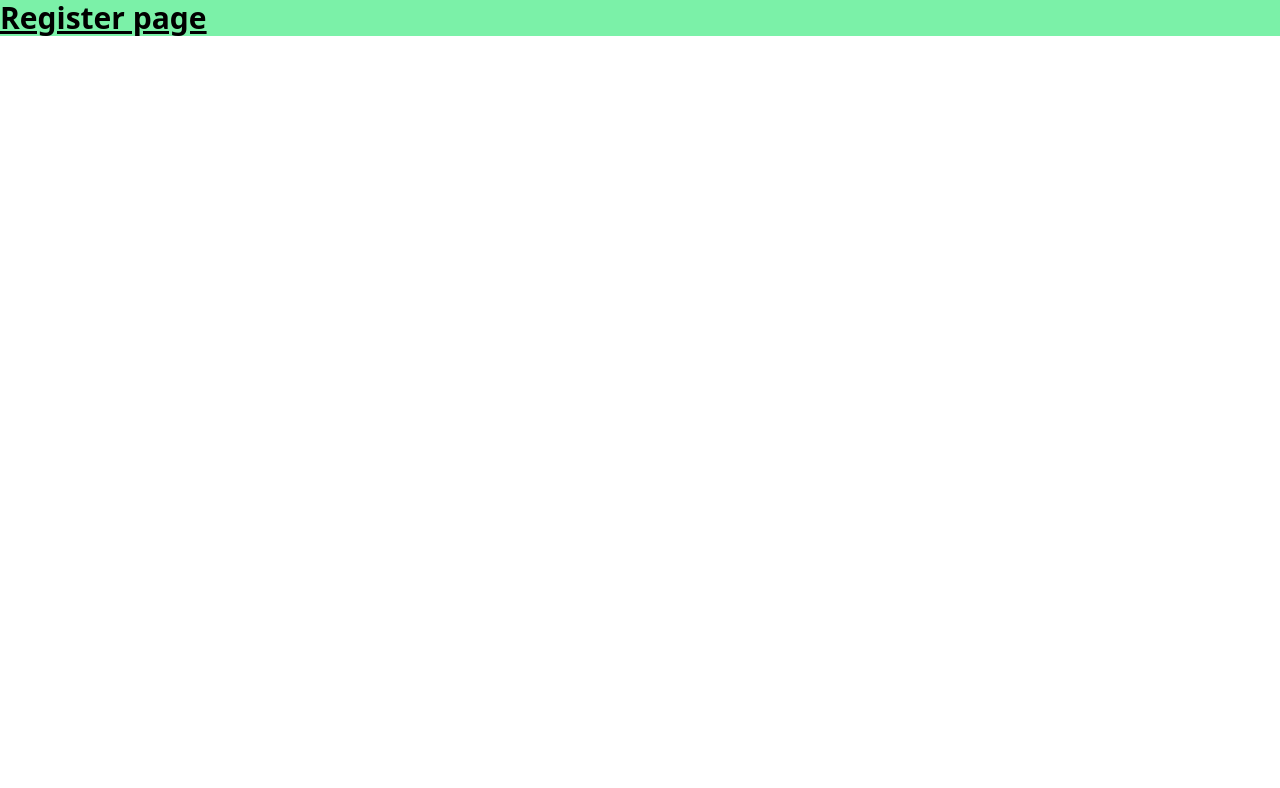
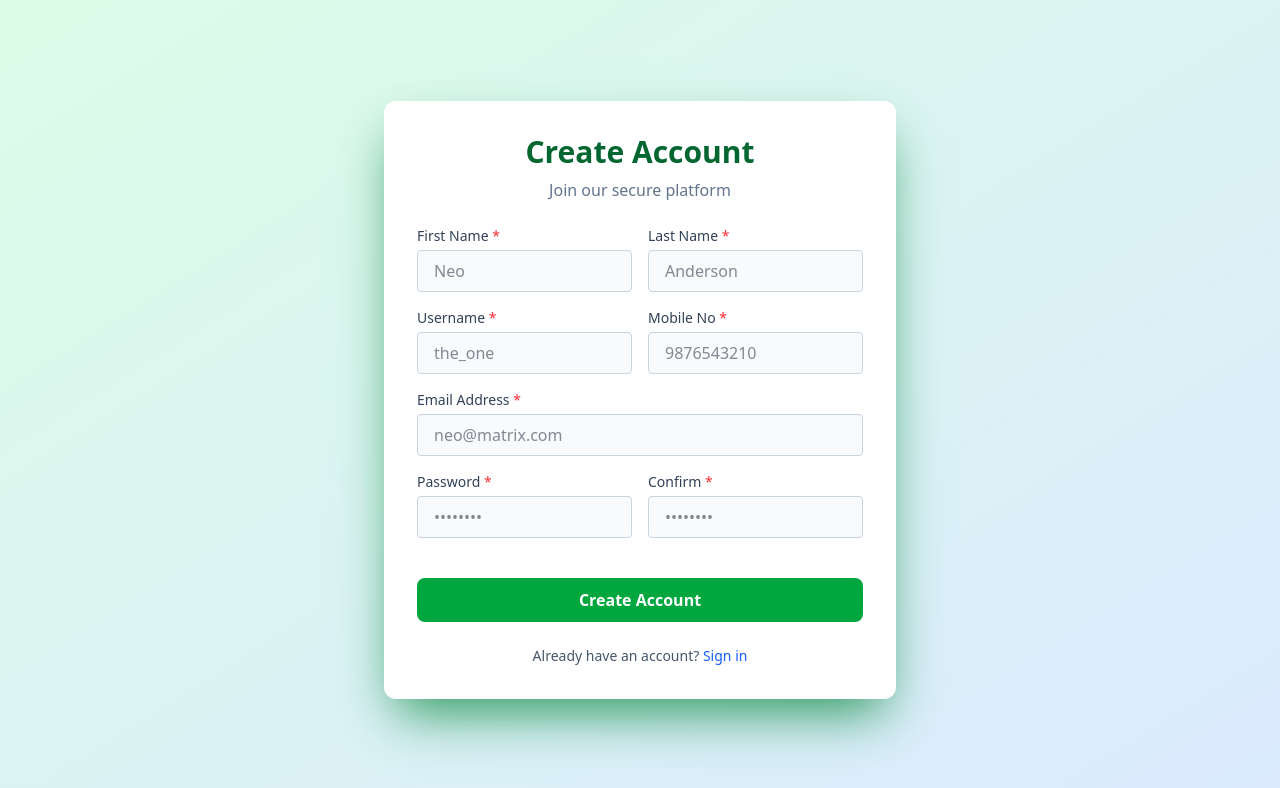
Before and after one commit to 2005Mohammadali/secure_login_page, a React (Vite) app in the folder client/: page /register in a window 1280 px wide. Shown: the top 788 px of the page. Built offline with nearby package versions, Linux system fonts and the light colour scheme.

Commit message:
Built register page UI

```diff
--- a/client/src/pages/LoginPage.tsx
+++ b/client/src/pages/LoginPage.tsx
@@ -1,4 +1,3 @@
-// import React from "react";
 import { Link } from "react-router-dom";
 
 const LoginPage = () => {
@@ -54,7 +53,7 @@ const LoginPage = () => {
           {/* Submit Button */}
           <button
             type="submit"
-            className="w-full bg-green-600 dark:bg-green-600 hover:bg-green-700 dark:hover:bg-green-700 cursor-pointer text-white font-semibold py-2.5 rounded-lg transition-colors duration-200"
+            className="w-full bg-green-600 hover:bg-green-700 cursor-pointer text-white font-semibold py-2.5 rounded-lg transition-colors duration-200"
           >
             Sign In
           </button>
@@ -63,7 +62,7 @@ const LoginPage = () => {
         {/* FOOTER */}
         <div className="mt-6 text-center text-sm text-slate-600 dark:text-slate-400 transition-colors duration-200">
           Don't have an account?{" "}
-          <Link to="/register" className="text-blue-600 dark:text-blue-400 font-semibold hover:underline transition-colors duration-200">
+          <Link to="/register" className="text-blue-600 dark:text-blue-400 font-medium hover:underline transition-colors duration-200">
             Sign up
           </Link>
         </div>
--- /dev/null
+++ b/client/src/pages/RegisterPage.tsx
@@ -0,0 +1,171 @@
+import { Link } from "react-router-dom";
+import React, { useState, type ChangeEvent} from "react";
+
+const RegisterPage = () => {
+  const [formData, setFormData] = useState({
+    firstName: "",
+    lastName: "",
+    username: "",
+    email: "",
+    password: "",
+    confirmPassword: "",
+    mobileNo: "",
+  });
+
+  const handleChange = (e: ChangeEvent<HTMLInputElement>) => {
+    setFormData({...formData, [e.target.name]: e.target.value});
+  };
+
+  const submitHandler = (e: React.FormEvent<HTMLFormElement>) => {
+    e.preventDefault();
+
+    if (formData.password !== formData.confirmPassword) {
+      alert("Passwords do not match!!");
+      return;
+    }
+
+    //logic to send data to backend api
+    console.log(formData);
+
+  };
+
+  return (
+    // MAIN CONTAINER
+    <div className="min-h-screen flex items-center justify-center p-4 bg-gradient-to-br from-green-100 to-blue-100 dark:from-green-800 dark:to-slate-900 transition-colors duration-200">
+
+      {/* REGISTER CARD */}
+      <div className="bg-white shadow-2xl shadow-green-700/80 dark:bg-slate-800/80 backdrop-blur-sm p-8 rounded-xl dark:shadow-2xl dark:shadow-green-700/40  w-full max-w-lg transition-colors duration-200 border border-transparent dark:border-slate-700/50">
+
+        {/* HEADER */}
+        <div className="text-center mb-6">
+          <h2 className="text-3xl font-bold text-green-800 dark:text-green-600 transition-colors duration-200">
+            Create Account
+          </h2>
+          <p className="text-slate-500 dark:text-slate-400 mt-2 transition-colors duration-200">
+            Join our secure platform
+          </p>
+        </div>
+
+        {/* FORM */}
+        <form className="space-y-4" onSubmit={submitHandler}>
+
+          {/* Firstname and Lastname */}
+          <div className="grid grid-cols-2 gap-4">
+            <div>
+              <label className="block text-sm font-medium text-slate-700 dark:text-slate-300 mb-1">
+                First Name <span className="text-red-500">*</span>
+              </label>
+              <input
+                name="firstName" value={formData.firstName} onChange={handleChange}
+                type="text"
+                required
+                className="w-full px-4 py-2 border border-slate-300 dark:border-slate-600 rounded-sm bg-slate-50 dark:bg-slate-700/50 text-slate-900 dark:text-white focus:outline-none focus:ring-1 focus:ring-green-500/50 focus:border-green-500 transition-all"
+                placeholder="Neo"
+              />
+            </div>
+            <div>
+              <label className="block text-sm font-medium text-slate-700 dark:text-slate-300 mb-1">
+                Last Name <span className="text-red-500">*</span>
+              </label>
+              <input
+                name="lastName" value={formData.lastName} onChange={handleChange}
+                type="text"
+                required
+                className="w-full px-4 py-2 border border-slate-300 dark:border-slate-600 rounded-sm bg-slate-50 dark:bg-slate-700/50 text-slate-900 dark:text-white focus:outline-none focus:ring-1 focus:ring-green-500/50 focus:border-green-500 transition-all"
+                placeholder="Anderson"
+              />
+            </div>
+          </div>
+
+          {/* Username & Mobile */}
+          <div className="grid grid-cols-2 gap-4">
+            <div>
+              <label className="block text-sm font-medium text-slate-700 dark:text-slate-300 mb-1">
+                Username <span className="text-red-500">*</span>
+              </label>
+              <input
+                name="username" value={formData.username} onChange={handleChange}
+                type="text"
+                required
+                className="w-full px-4 py-2 border border-slate-300 dark:border-slate-600 rounded-sm bg-slate-50 dark:bg-slate-700/50 text-slate-900 dark:text-white focus:outline-none focus:ring-1 focus:ring-green-500/50 focus:border-green-500 transition-all"
+                placeholder="the_one"
+              />
+            </div>
+            <div>
+              <label className="block text-sm font-medium text-slate-700 dark:text-slate-300 mb-1">
+                Mobile No <span className="text-red-500">*</span>
+              </label>
+              <input
+                name="mobileNo" value={formData.mobileNo} onChange={handleChange}
+                type="number"
+                required
+                className="w-full px-4 py-2 border border-slate-300 dark:border-slate-600 rounded-sm bg-slate-50 dark:bg-slate-700/50 text-slate-900 dark:text-white focus:outline-none focus:ring-1 focus:ring-green-500/50 focus:border-green-500 transition-all"
+                placeholder="9876543210"
+              />
+            </div>
+          </div>
+
+          {/* Email */}
+          <div>
+            <label className="block text-sm font-medium text-slate-700 dark:text-slate-300 mb-1">
+              Email Address <span className="text-red-500">*</span>
+            </label>
+            <input
+              name="email" value={formData.email} onChange={handleChange}
+              type="email"
+              required
+              className="w-full px-4 py-2 border border-slate-300 dark:border-slate-600 rounded-sm bg-slate-50 dark:bg-slate-700/50 text-slate-900 dark:text-white focus:outline-none focus:ring-1 focus:ring-green-500/50 focus:border-green-500 transition-all"
+              placeholder="neo@matrix.com"
+            />
+          </div>
+
+          {/* Password & Confirm */}
+          <div className="grid grid-cols-2 gap-4">
+            <div>
+              <label className="block text-sm font-medium text-slate-700 dark:text-slate-300 mb-1">
+                Password <span className="text-red-500">*</span>
+              </label>
+              <input
+                name="password" value={formData.password} onChange={handleChange}
+                type="password"
+                required
+                className="w-full px-4 py-2 border border-slate-300 dark:border-slate-600 rounded-sm bg-slate-50 dark:bg-slate-700/50 text-slate-900 dark:text-white focus:outline-none focus:ring-1 focus:ring-green-500/50 focus:border-green-500 transition-all"
+                placeholder="••••••••"
+              />
+            </div>
+            <div>
+              <label className="block text-sm font-medium text-slate-700 dark:text-slate-300 mb-1">
+                Confirm <span className="text-red-500">*</span>
+              </label>
+              <input
+                name="confirmPassword" value={formData.confirmPassword} onChange={handleChange}
+                type="password"
+                required
+                className="w-full px-4 py-2 border border-slate-300 dark:border-slate-600 rounded-sm bg-slate-50 dark:bg-slate-700/50 text-slate-900 dark:text-white focus:outline-none focus:ring-1 focus:ring-green-500/50 focus:border-green-500 transition-all"
+                placeholder="••••••••"
+              />
+            </div>
+          </div>
+
+          {/* SUBMIT BUTTON */}
+          <button
+            type="submit"
+            className="w-full bg-green-600 hover:bg-green-700 text-white cursor-pointer font-bold py-2.5 rounded-lg transition-all duration-200 mt-6"
+          >
+            Create Account
+          </button>
+        </form>
+
+        {/* FOOTER */}
+        <div className="mt-6 text-center text-sm text-slate-600 dark:text-slate-400">
+          Already have an account?{" "}
+          <Link to="/login" className="text-blue-600 dark:text-blue-400 font-m hover:underline">
+            Sign in
+          </Link>
+        </div>
+      </div>
+    </div>
+  );
+};
+
+export default RegisterPage;
--- a/client/src/router.tsx
+++ b/client/src/router.tsx
@@ -1,6 +1,6 @@
-// import React from "react";
 import { createBrowserRouter } from "react-router-dom";
 import LoginPage from "./pages/LoginPage";
+import RegisterPage from "./pages/RegisterPage";
 
 const router = createBrowserRouter([
     {
@@ -9,7 +9,7 @@ const router = createBrowserRouter([
     },
     {
         path: '/register',
-        element: <div className="text-3xl bg-green-300 font-bold underline">Register page</div>,
+        element: <RegisterPage />
     },
     {
         path: '/login',
```
